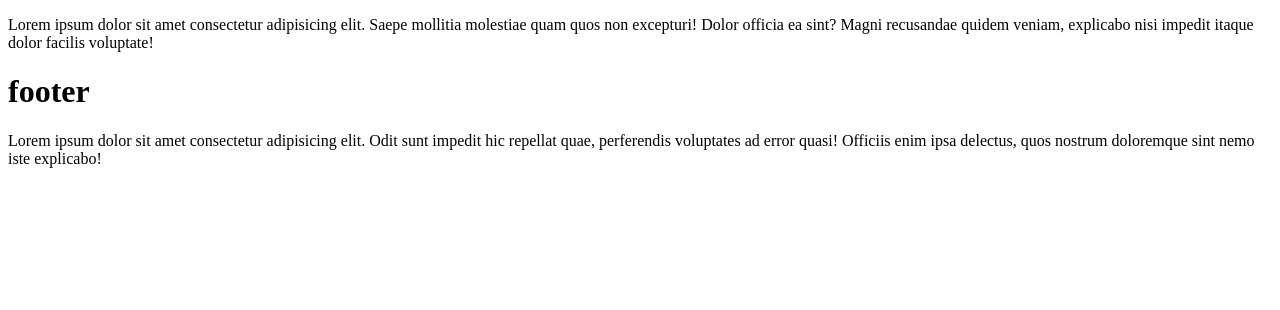
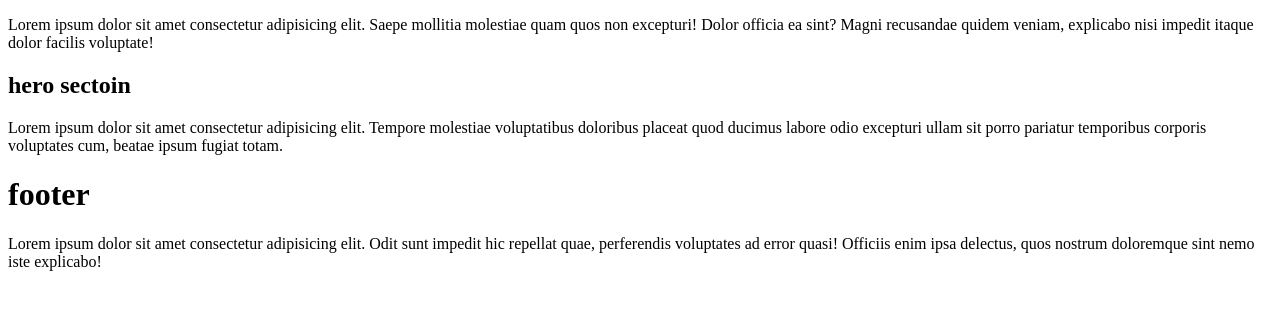
Before and after one commit to upskillbootcamps00123/testingGit, a plain HTML site: page index.html in a window 1280 px wide. Drawn offline with Linux system fonts and the light colour scheme.

Commit message:
we made hero sectoin

```diff
--- a/index.html
+++ b/index.html
@@ -12,6 +12,14 @@
       quidem veniam, explicabo nisi impedit itaque dolor facilis voluptate!
     </p>
 
+    <h2>hero sectoin</h2>
+    <p>
+      Lorem ipsum dolor sit amet consectetur adipisicing elit. Tempore molestiae
+      voluptatibus doloribus placeat quod ducimus labore odio excepturi ullam
+      sit porro pariatur temporibus corporis voluptates cum, beatae ipsum fugiat
+      totam.
+    </p>
+
     <h1>footer</h1>
     <p>
       Lorem ipsum dolor sit amet consectetur adipisicing elit. Odit sunt impedit
```
